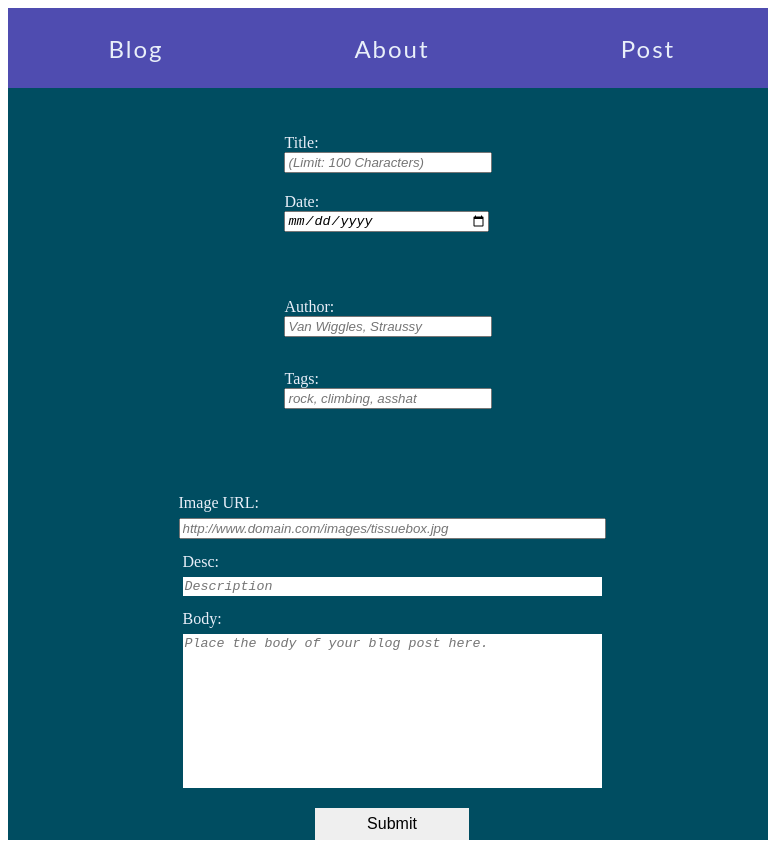
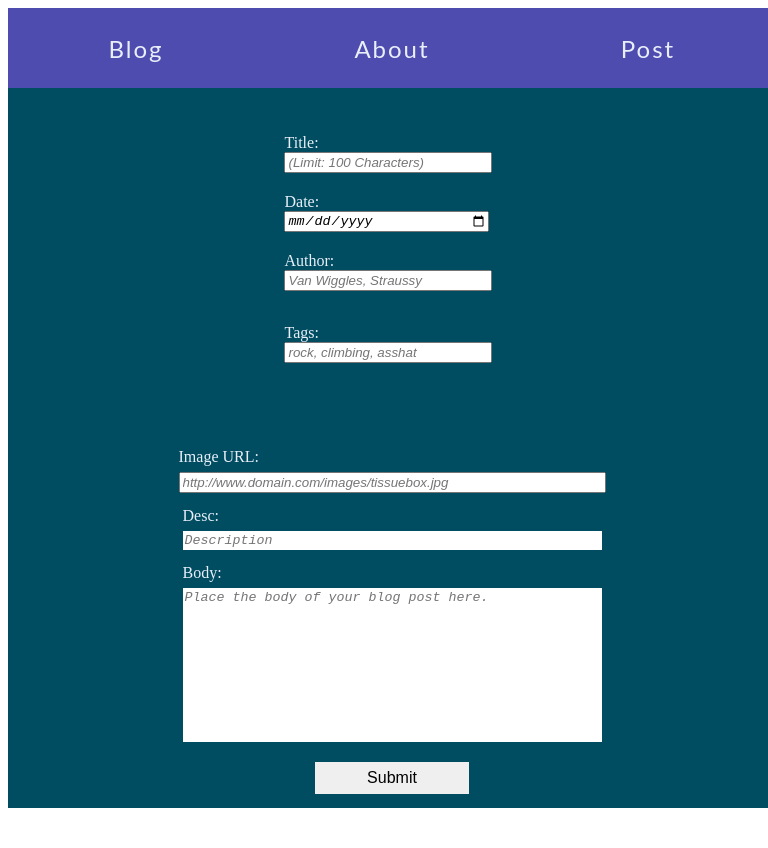
Before and after one commit to cody-m-jenkins/vschool-group-project, a React (Create React App) app in the folder client/: page /postpage in a window 768 px wide. After the commit the page ends 816 px from the top, so only its background shows below. Built offline with nearby package versions, Linux system fonts and the light colour scheme; no server answers.

Commit message:
Update
Update

```diff
--- a/client/src/css/post-page.css
+++ b/client/src/css/post-page.css
@@ -142,6 +142,7 @@ button {
 
     .left-inputs {
         align-items: flex-end;
+        padding-bottom: 0;
     }
 
     .left-inputs label {
@@ -163,6 +164,10 @@ button {
 
     .right-inputs input {
         width: 150pt;
+    }
+
+    .input-author {
+
     }
 }
 
```
